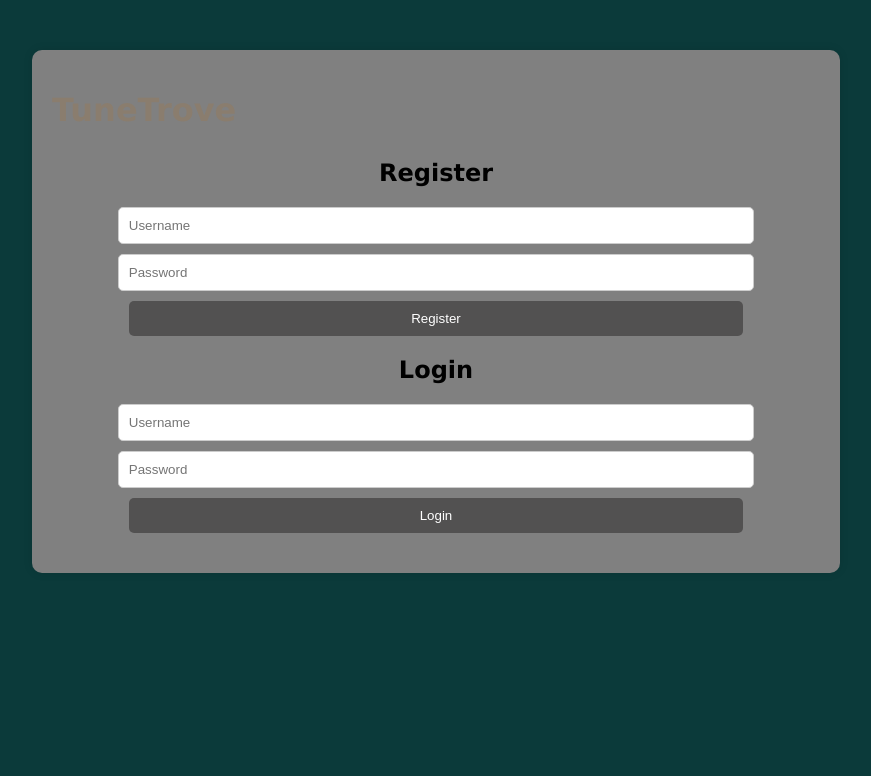
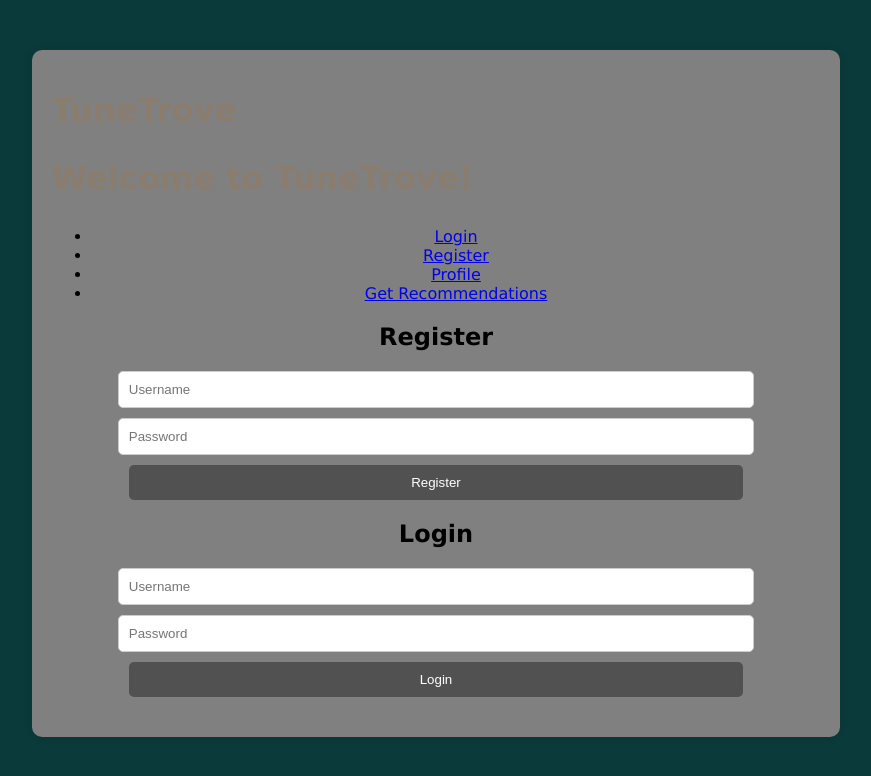
Before and after one commit to Mukeli3/TuneTrove, a Flask app: page /register in a window 1280 px wide. Shown: the top 776 px of the page, without its empty margins (204-1075 px from the left). Run offline with Flask 3, Linux system fonts and the light colour scheme; the visitor is signed in with stand-in values (Sample User, id 1).

Commit message:
fixed few errors

```diff
--- a/templates/index.html
+++ b/templates/index.html
@@ -7,6 +7,15 @@
 	<body>
 		<div id="app">
 			<h1>TuneTrove</h1>
+			<h1>Welcome to TuneTrove!</h1>
+			<nav>
+				<ul>
+					<li><a href="{{ url_for('auth.login') }}">Login</a></li>
+					<li><a href="{{ url_for('auth.register') }}">Register</a></li>
+					<li><a href="{{ url_for('auth.profile') }}">Profile</a></li>
+					<li><a href="{{ url_for('routes.get_recommendations') }}">Get Recommendations</a></li>
+				</ul>
+			</nav>
 			<div id="auth">
 				<h2>Register</h2>
 				<form method="POST" action="/register">
```
